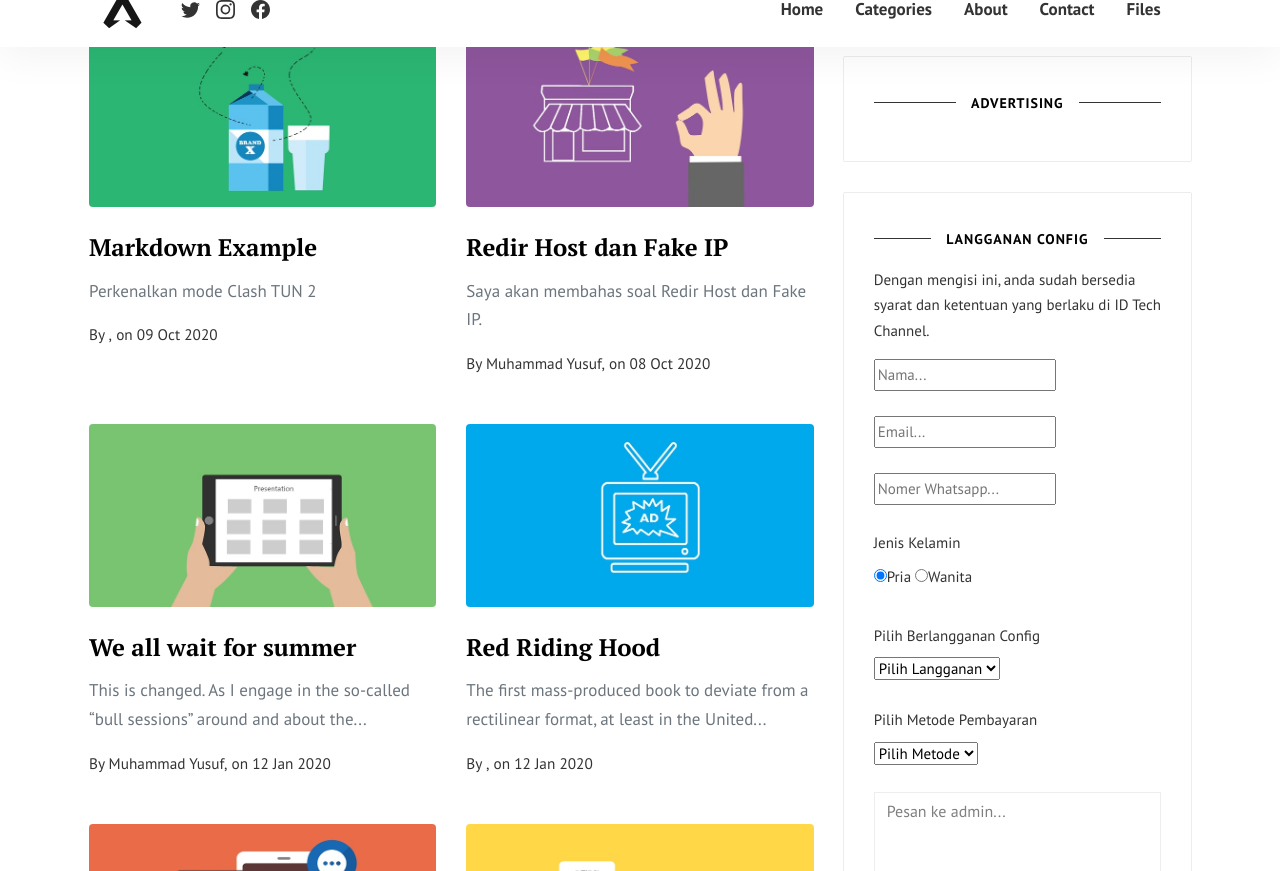
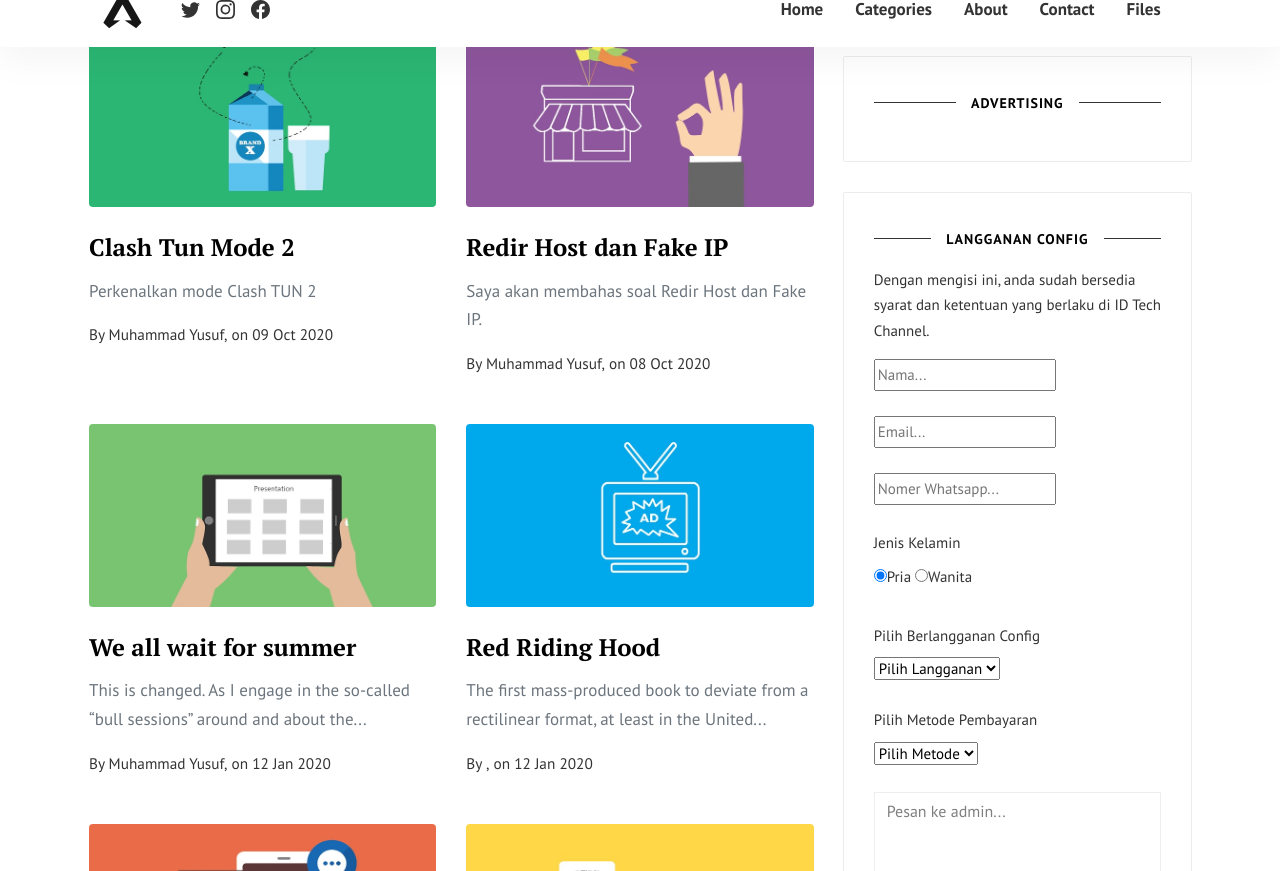
Before and after one commit to mwnsofficial/idtechannel, a Jekyll site: the page built from index.html, in a window 1280 px wide and 900 px high, scrolled down 360 px, cut to the strip 29-900 px from the top of the window. Built offline with Jekyll 4.4.1, drawn with Linux system fonts in a browser that asks for light colours; the list of posts is cut into pages by our own code.

Commit message:
Update 2020-10-09-clash-tun-mode2.md

```diff
--- a/_posts/2020-10-09-clash-tun-mode2.md
+++ b/_posts/2020-10-09-clash-tun-mode2.md
@@ -1,8 +1,8 @@
 ---
 layout: post
-title:  "Markdown Example"
-author: john
-categories: [ Jekyll, tutorial ]
+title: "Clash Tun Mode 2"
+author: Muhammad Yusuf
+categories: [ clash ]
 image: assets/images/6.jpg
 ---
 Perkenalkan mode Clash TUN 2
```
